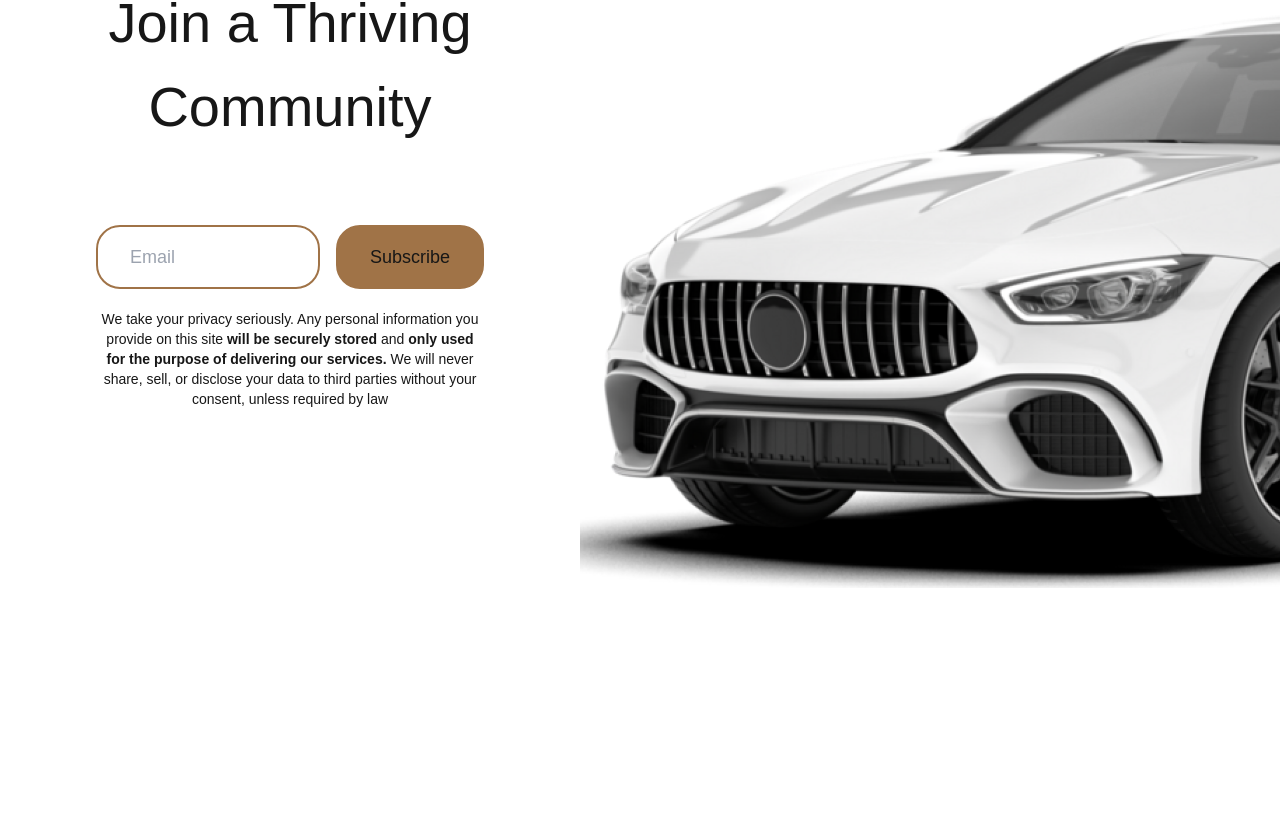
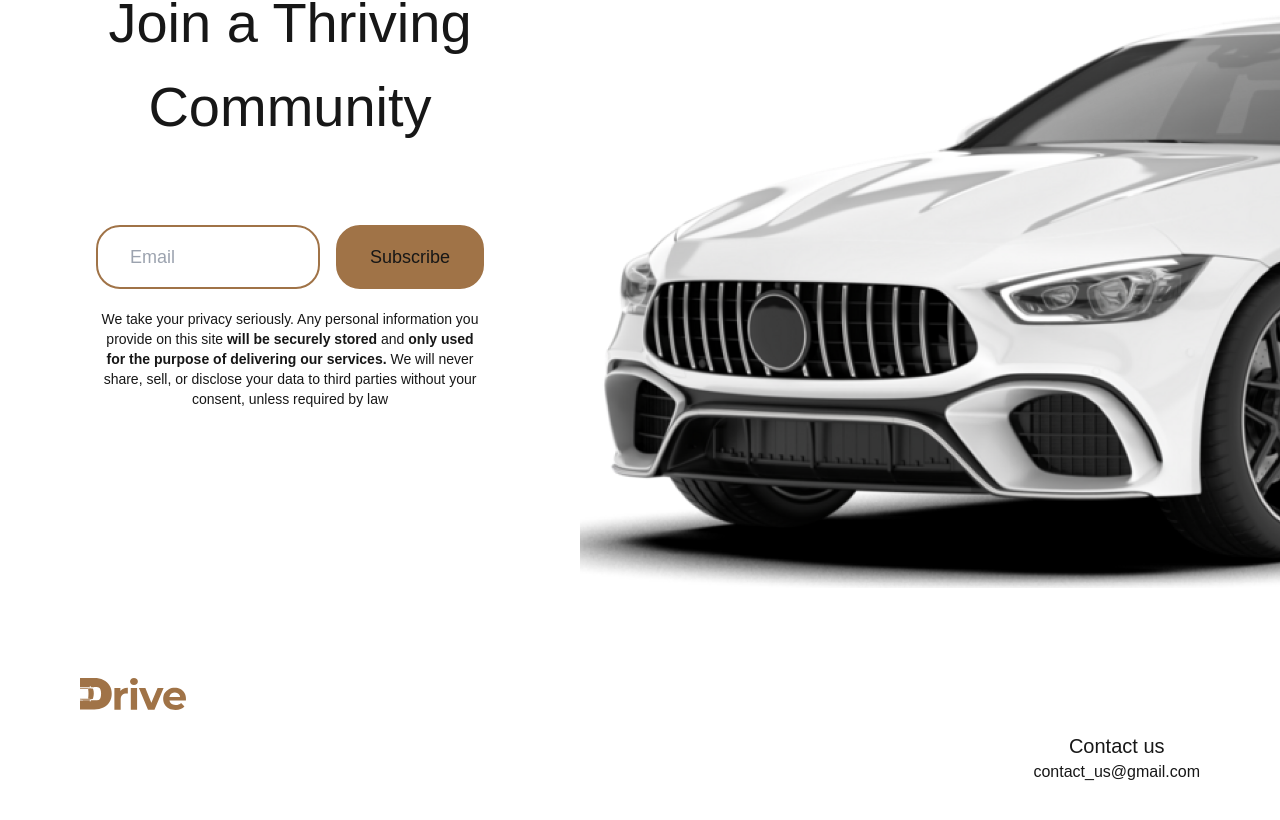
Before and after one commit to Simple2B/drive-smart, a Next.js app: page / in a window 1280 px wide. Shown: the part 1956-2776 px from the top of the page. Before the commit the page ends 2544 px from the top, so only its background shows below. Built offline with nearby package versions, Linux system fonts and the light colour scheme.

Commit message:
refactor main page

```diff
--- a/src/app/page.tsx
+++ b/src/app/page.tsx
@@ -3,10 +3,10 @@
 import { FeatureBlock } from "./components/FeatureBlock";
 import { additionalFeatures, features } from "../constants/constants";
 import { JoinBlock } from "./components/JoinBlock";
+import { Footer } from "./components/Footer";
 
 export default function Home() {
   return (
-    // <div className="grid grid-rows-[20px_1fr_20px] items-center justify-items-center min-h-screen p-8 pb-20 gap-16 sm:py-32 font-[family-name:var(--font-geist-sans)]">
     <div>
       <Header />
       <CentralBlock />
@@ -19,57 +19,7 @@
         features={additionalFeatures}
       />
       <JoinBlock />
-
-      {/* <main className="flex flex-col gap-8 row-start-2 items-center sm:items-start">
-        <Header />
-      </main> */}
-      {/* <footer className="row-start-3 flex gap-6 flex-wrap items-center justify-center">
-        <a
-          className="flex items-center gap-2 hover:underline hover:underline-offset-4"
-          href="https://nextjs.org/learn?utm_source=create-next-app&utm_medium=appdir-template-tw&utm_campaign=create-next-app"
-          target="_blank"
-          rel="noopener noreferrer"
-        >
-          <Image
-            aria-hidden
-            src="/file.svg"
-            alt="File icon"
-            width={16}
-            height={16}
-          />
-          Learn
-        </a>
-        <a
-          className="flex items-center gap-2 hover:underline hover:underline-offset-4"
-          href="https://vercel.com/templates?framework=next.js&utm_source=create-next-app&utm_medium=appdir-template-tw&utm_campaign=create-next-app"
-          target="_blank"
-          rel="noopener noreferrer"
-        >
-          <Image
-            aria-hidden
-            src="/window.svg"
-            alt="Window icon"
-            width={16}
-            height={16}
-          />
-          Examples
-        </a>
-        <a
-          className="flex items-center gap-2 hover:underline hover:underline-offset-4"
-          href="https://nextjs.org?utm_source=create-next-app&utm_medium=appdir-template-tw&utm_campaign=create-next-app"
-          target="_blank"
-          rel="noopener noreferrer"
-        >
-          <Image
-            aria-hidden
-            src="/globe.svg"
-            alt="Globe icon"
-            width={16}
-            height={16}
-          />
-          Go to nextjs.org →
-        </a>
-      </footer> */}
+      <Footer />
     </div>
   );
 }
```
